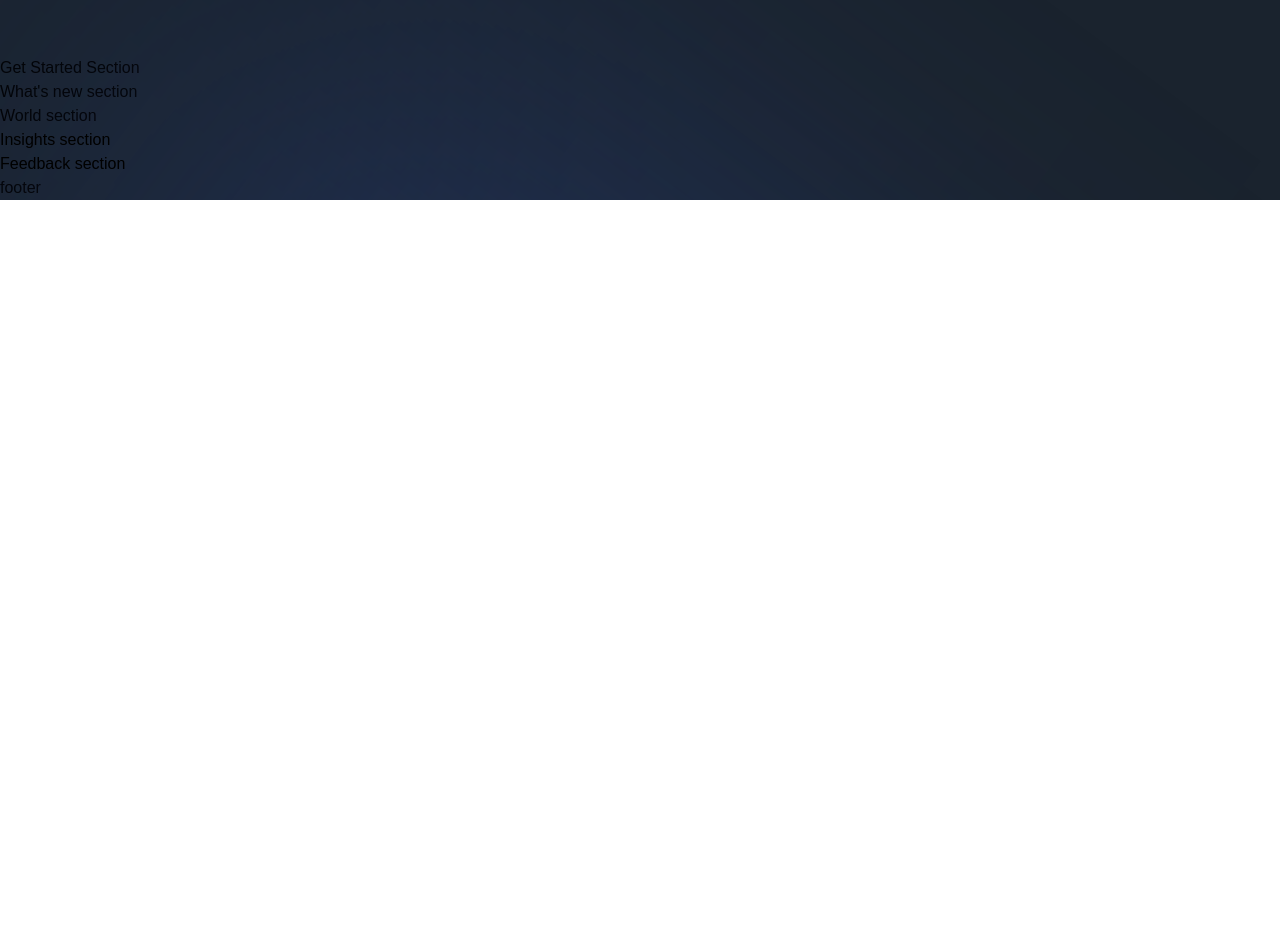
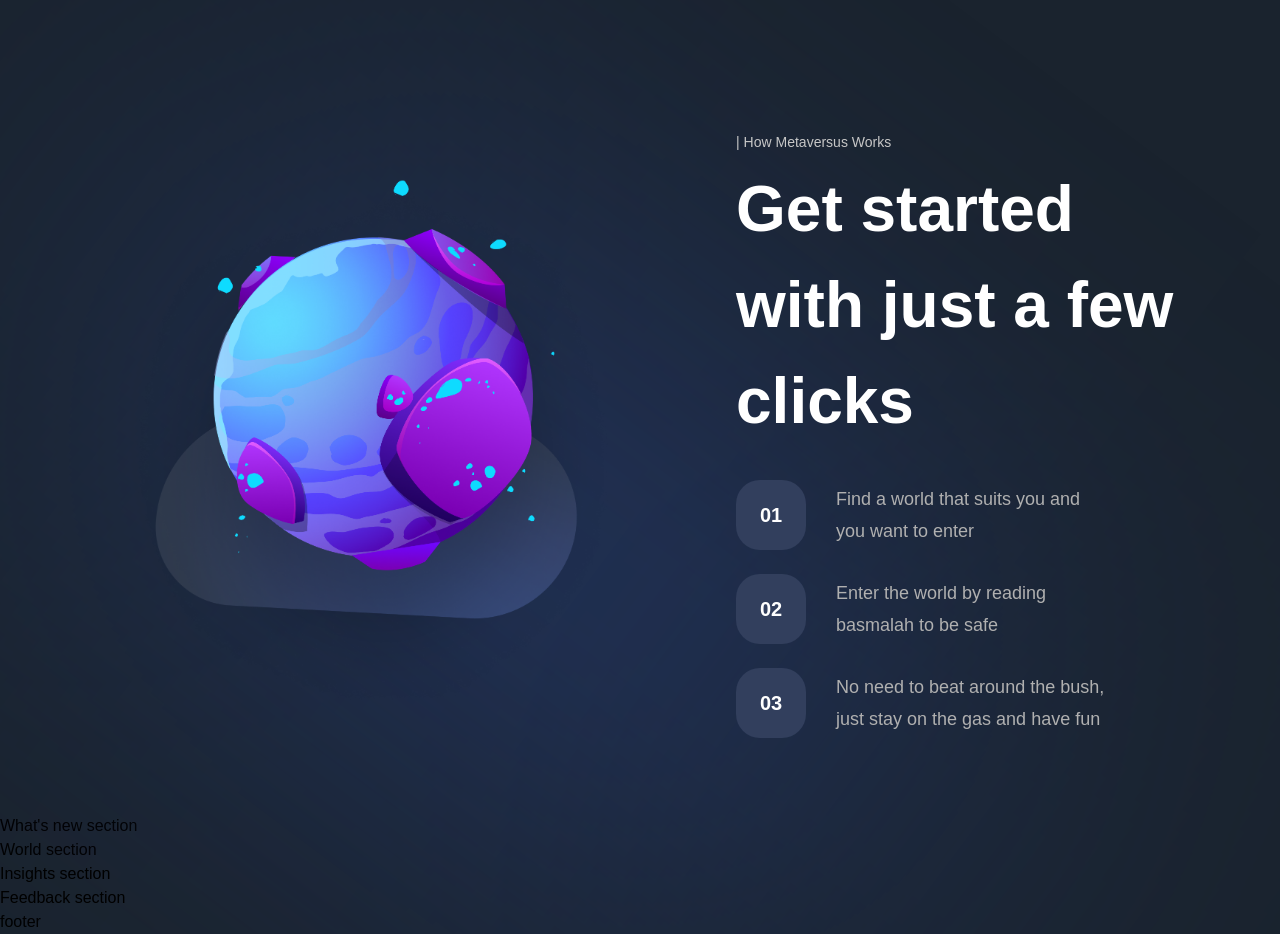
Before and after one commit to MadMax8930/react-meta, a Next.js app: page / in a window 1280 px wide. Shown: the part 2600-3534 px from the top of the page. Before the commit the page ends 2800 px from the top, so only its background shows below. Built offline with nearby package versions, Linux system fonts and the light colour scheme; a web font is replaced by a local one.

Commit message:
get started section

```diff
--- a/components/StartSteps.jsx
+++ b/components/StartSteps.jsx
@@ -1,6 +1,11 @@
-const StartSteps = () => (
-  <div>
-    start steps
+import styles from '../styles';
+
+const StartSteps = ({ number, text }) => (
+  <div className={`${styles.flexCenter} flex-row`}>
+    <div className={`${styles.flexCenter} w-[70px] h-[70px] rounded-[24px] bg-[#323f5d]`}>
+      <p className="font-bold text-[20px] text-white">0{number}</p>
+    </div>
+    <p className="flex-1 ml-[30px] font-normal text-[18px] text-[#B0B0B0] leading-[32px]">{text}</p>
   </div>
 );
 
--- a/sections/GetStarted.jsx
+++ b/sections/GetStarted.jsx
@@ -1,8 +1,41 @@
 'use client';
 
+import { motion } from 'framer-motion';
+import { StartSteps, TitleText, TypingText } from '../components';
+import styles from '../styles';
+import { staggerContainer, fadeIn, planetVariants } from '../utils/motion';
+import { startingFeatures } from '../constants';
+
 const GetStarted = () => (
-  <section>
-    Get Started Section
+  <section className={`${styles.paddings} relative z-10`}>
+    <motion.div
+      variants={staggerContainer}
+      initial="hidden"
+      whileInView="show"
+      viewport={{ once: false, amount: 0.25 }}
+      className={`${styles.innerWidth} mx-auto flex lg:flex-row flex-col gap-8`}
+    >
+      <motion.div
+        variants={planetVariants('left')}
+        className={`flex-1 ${styles.flexCenter}`}
+      >
+        <img src="/get-started.png" alt="get-started" className="w-[90%] h-[90%] object-contain" />
+      </motion.div>
+
+      <motion.div
+        variants={fadeIn('left', 'tween', 0.2, 1)}
+        className="flex-[0.75] flex justify-center flex-col"
+      >
+        <TypingText title="| How Metaversus Works" />
+        <TitleText title={<>Get started with just a few clicks</>} />
+        <div className="mt-[31px] flex flex-col max-w-[370px] gap-[24px]">
+          {startingFeatures.map((feature, index) => (
+            <StartSteps key={feature} number={index + 1} text={feature} />
+          ))}
+        </div>
+      </motion.div>
+
+    </motion.div>
   </section>
 );
 
```
